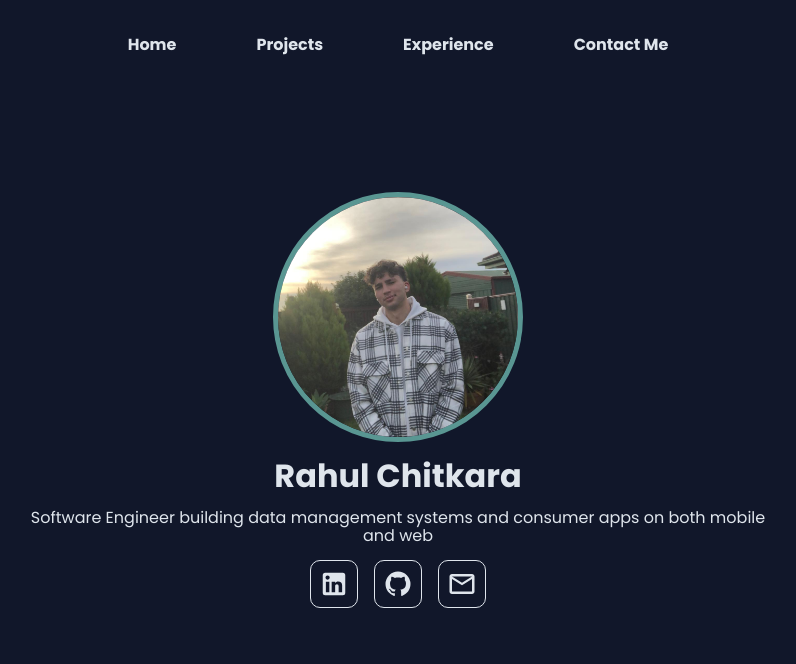
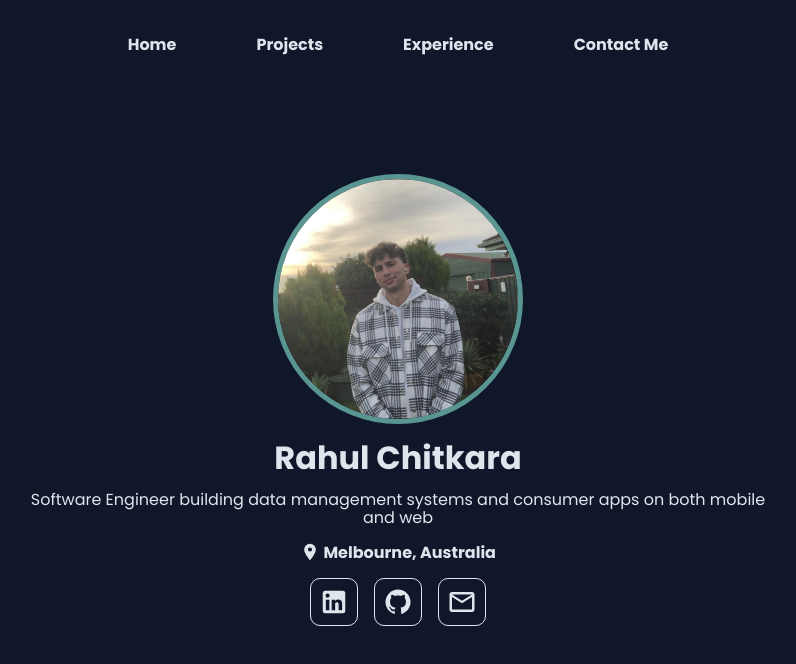
Before and after one commit to rara-ch/portfolio_website, a Next.js app: page / in a window 1280 px wide. Shown: the top 664 px of the page, without its empty margins (242-1038 px from the left). Built offline with nearby package versions, Linux system fonts and the light colour scheme.

Commit message:
added location to the hero section on the home page

```diff
--- a/src/app/home/components/hero/hero.module.css
+++ b/src/app/home/components/hero/hero.module.css
@@ -12,3 +12,14 @@
     border-radius: 100vh;
     border: var(--clr-highlight) solid 5px;
 }
+
+.location {
+    font-weight: bold;
+}
+
+.location-icon {
+    display: inline-block;
+    vertical-align: bottom;
+    height: 1.25rem;
+    aspect-ratio: 1;
+}
--- a/src/app/home/components/hero/hero.tsx
+++ b/src/app/home/components/hero/hero.tsx
@@ -1,6 +1,7 @@
 import Image from "next/image";
+import ActionButtons from "@/components/action-buttons/action-buttons";
+import { location } from "@/nodes/icons";
 import styles from "./hero.module.css";
-import ActionButtons from "@/components/action-buttons/action-buttons";
 
 export default function Hero() {
   return (
@@ -18,6 +19,10 @@ export default function Hero() {
         Software Engineer building data management systems and consumer apps on
         both mobile and web
       </p>
+      <p className={styles.location}>
+        <span className={styles["location-icon"]}>{location}</span> Melbourne,
+        Australia
+      </p>
       <ActionButtons />
     </div>
   );
--- a/src/nodes/icons.tsx
+++ b/src/nodes/icons.tsx
@@ -30,3 +30,14 @@ export const email = (
     />
   </svg>
 );
+
+export const location = (
+  <svg xmlns="http://www.w3.org/2000/svg" viewBox="0 0 24 24">
+    <title>Location Icon</title>
+    <path d="M0 0h24v24H0z" fill="none" />
+    <path
+      fill="currentColor"
+      d="M12 11.5A2.5 2.5 0 0 1 9.5 9A2.5 2.5 0 0 1 12 6.5A2.5 2.5 0 0 1 14.5 9a2.5 2.5 0 0 1-2.5 2.5M12 2a7 7 0 0 0-7 7c0 5.25 7 13 7 13s7-7.75 7-13a7 7 0 0 0-7-7"
+    />
+  </svg>
+);
```
